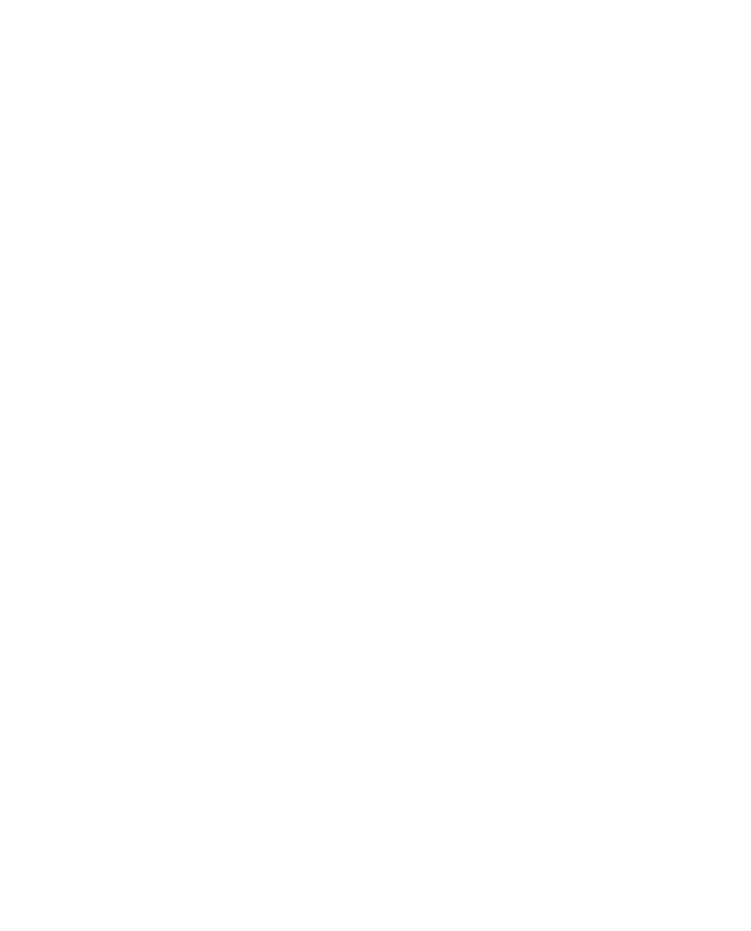
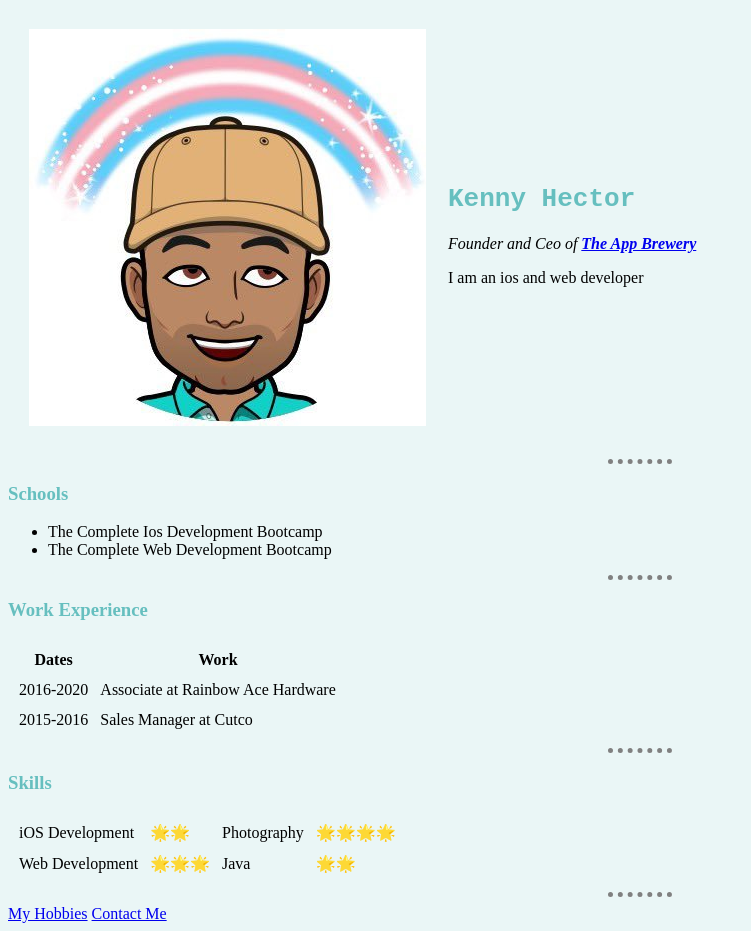
Before and after one commit to khector24/cv, a plain HTML site: page index.html in a window 1280 px wide. Shown: the whole page, without its empty margins (0-751 px from the left). Before the commit the page ends 800 px from the top, so only its background shows below. Drawn offline with Linux system fonts and the light colour scheme.

Commit message:
Adding back the index.html page

```diff
--- a/index.html
+++ b/index.html
@@ -1 +1,75 @@
+<!DOCTYPE html>
+<html lang="en" dir="ltr">
+
+<head>
+  <meta charset="utf-8">
+  <title> 💚 Kenny's Personal Site</title>
+  <link rel="stylesheet" href="css/styles.css">
+
+</head>
+
+
+<body>
+  <table cellspacing="20">
+    <tr>
+      <td><img src="images/KennyCartoon.jpg" alt="kenny hector"></td>
+      <td>
+        <h1> <kbd>Kenny Hector</kbd></h1>
+        <p><em>Founder and Ceo of <strong><a href="https://www.appbrewery.co/">The App Brewery</a></strong></em></p>
+        <p>I am an ios and web developer</p>
+      </td>
+    </tr>
+  </table>
+  <hr>
+  <h3>Schools</h3>
+  <ul>
+    <li>The Complete Ios Development Bootcamp</li>
+    <li>The Complete Web Development Bootcamp</li>
+  </ul>
+  <hr>
+
+  <h3>Work Experience</h3>
+  <table cellspacing="10">
+    <thead>
+      <tr>
+        <th>Dates</th>
+        <th>Work</th>
+      </tr>
+    </thead>
+    <tbody>
+      <tr>
+        <td>2016-2020</td>
+        <td>Associate at Rainbow Ace Hardware</td>
+      </tr>
+      <tr>
+        <td>2015-2016</td>
+        <td>Sales Manager at Cutco</td>
+      </tr>
+    </tbody>
+  </table>
+  <hr>
+  <h3>Skills</h3>
+  <table cellspacing="10">
+    <tbody>
+      <tr>
+        <td>iOS Development</td>
+        <td>🌟🌟</td>
+        <td>Photography</td>
+        <td>🌟🌟🌟🌟</td>
+      </tr>
+      <tr>
+        <td>Web Development</td>
+        <td>🌟🌟🌟</td>
+        <td>Java</td>
+        <td>🌟🌟</td>
+      </tr>
+    </tbody>
+  </table>
+  <hr>
+
+  <a href="hobbies.html">My Hobbies</a>
+  <a href="contact-me.html">Contact Me</a>
+
+</body>
+
 </html>
```
